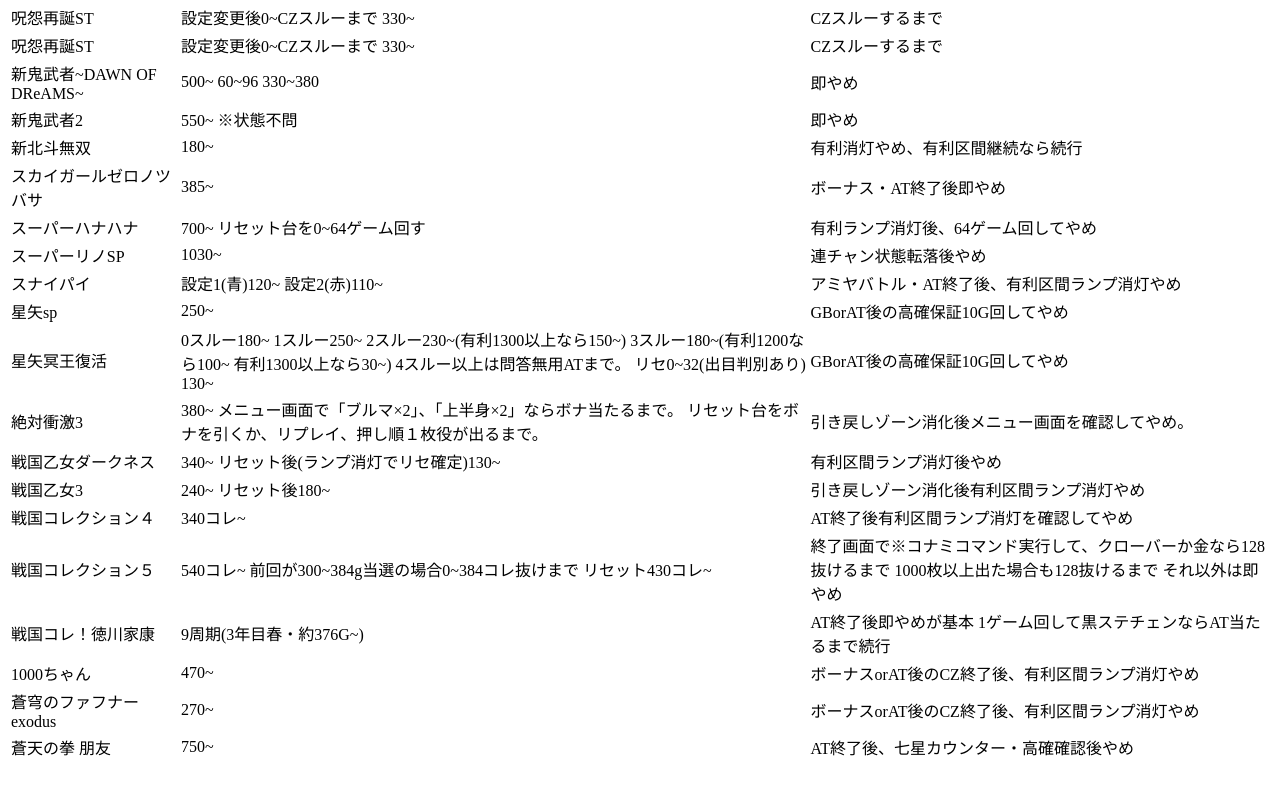
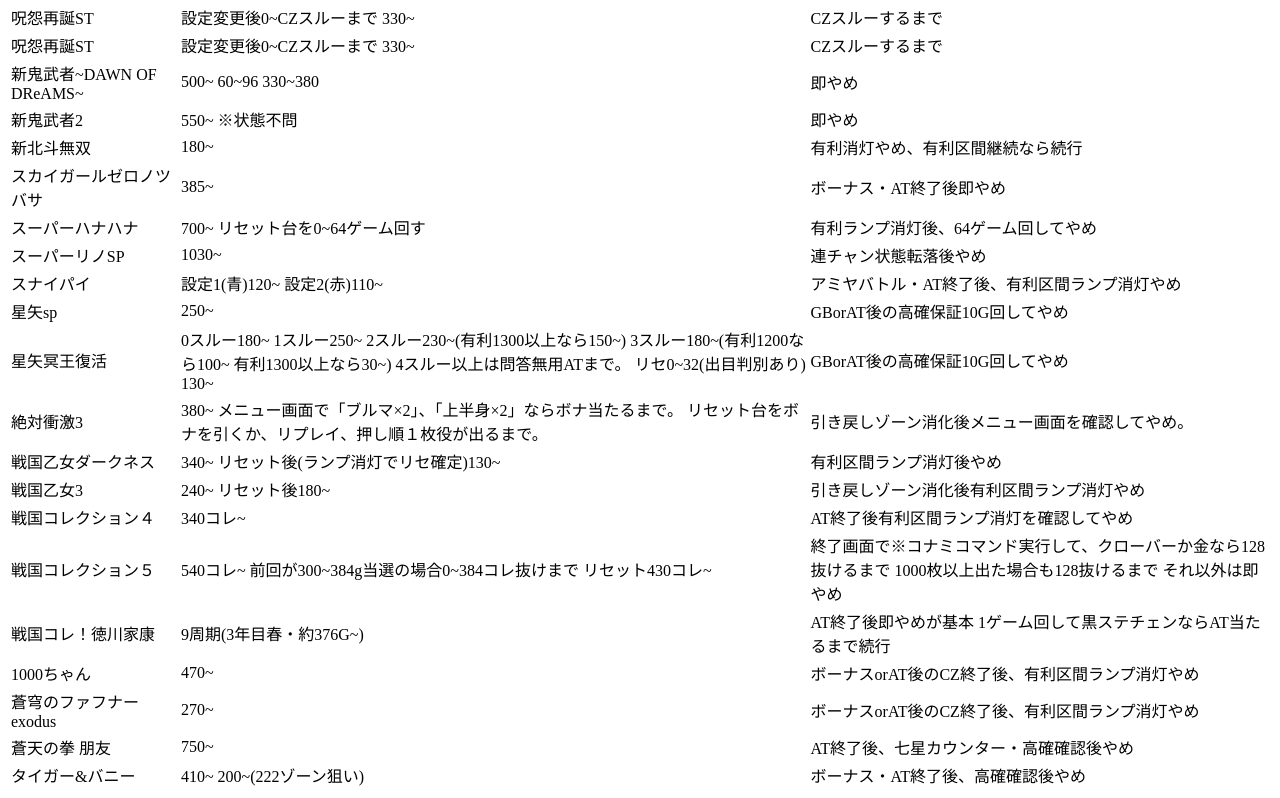
Before and after one commit to skikuchi7329/expectation, a Next.js app in the folder my-app/: page / in a window 1280 px wide. Shown: the part 1488-2286 px from the top of the page. Before the commit the page ends 2258 px from the top, so only its background shows below. Built offline with nearby package versions, Linux system fonts and the light colour scheme.

Commit message:
add data

```diff
--- a/my-app/data/data.ts
+++ b/my-app/data/data.ts
@@ -451,4 +451,11 @@
     additional:"リセットされてもゲーム数を引き継ぐので過疎店などではゲーム数を確認しておくとお宝台が拾えることもある。ペナルティで天井がリセットされてしまうので注意が必要。",
     link: "",
   },
+  {
+    title: "タイガー&バニー",
+    target: "410~ 200~(222ゾーン狙い)",
+    quit: "ボーナス・AT終了後、高確確認後やめ",
+    additional:"アイキャッチ緑or赤or紫の場合はボーナス当選まで続行 アイキャッチやステージをしっかり調べる必要があります。",
+    link: "",
+  },
 ];
```
